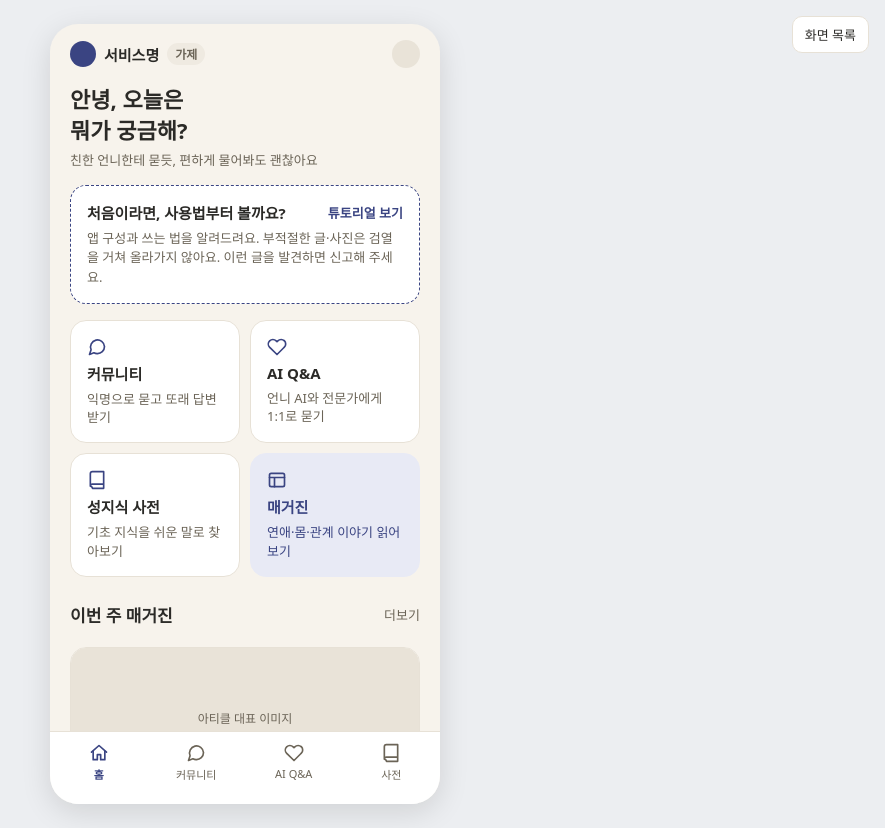
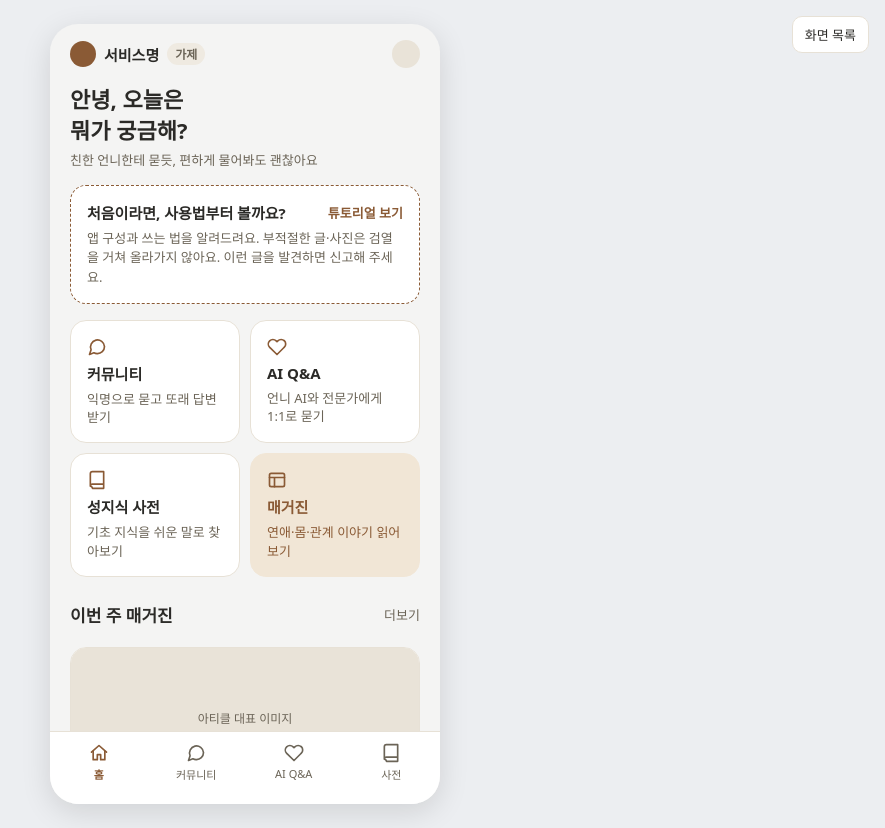
Before and after one commit to deug06-ops/HCItwo, a plain HTML site: page design/prototype.html in a window 1280 px wide. Shown: the whole page, without its empty margins (395-1280 px from the left). Drawn offline with Linux system fonts and the light colour scheme.

Commit message:
Design: switch main color back to wireframe brown
Co-Authored-By: Claude Opus 5.5 <noreply@anthropic.com>
Claude-Session: https://claude.ai/code/session_01L83HSpRiRJsAXGQc7xick2

```diff
--- a/design/prototype.html
+++ b/design/prototype.html
@@ -1,7 +1,7 @@
 <!doctype html><html lang="ko"><head><meta charset="utf-8"><meta name="viewport" content="width=device-width,initial-scale=1">
 <title>서비스명(가제) 프로토타입</title>
 <style>
-:root{--main:#3A4482;--main-soft:#E8EAF5;--accent:#3F6B4B;--accent-soft:#E5EFE7;--bg:#F7F3EC;--surface:#ffffff;--text:#2B2A27;--sub:#6B6457;--faint:#8C8577;--line:#E7E1D6;--error:#B3261E;--radius:16px}
+:root{--main:#8A5A35;--main-soft:#F1E6D6;--accent:#3F6B4B;--accent-soft:#E5EFE7;--bg:#F4F4F3;--surface:#ffffff;--text:#2B2A27;--sub:#6B6457;--faint:#8C8577;--line:#E7E1D6;--error:#B3261E;--radius:16px}
 *{box-sizing:border-box}body{margin:0;background:#eceef1;font-family:system-ui,"Apple SD Gothic Neo","Malgun Gothic",sans-serif;color:var(--text)}
 .device{width:390px;max-width:100%;min-height:780px;margin:24px auto;background:var(--bg);border-radius:28px;box-shadow:0 8px 30px rgba(0,0,0,.12);overflow:hidden;position:relative}
 .screen{display:none;min-height:780px}.screen.on{display:block}
```
Also changed, not shown: 1 other file.
